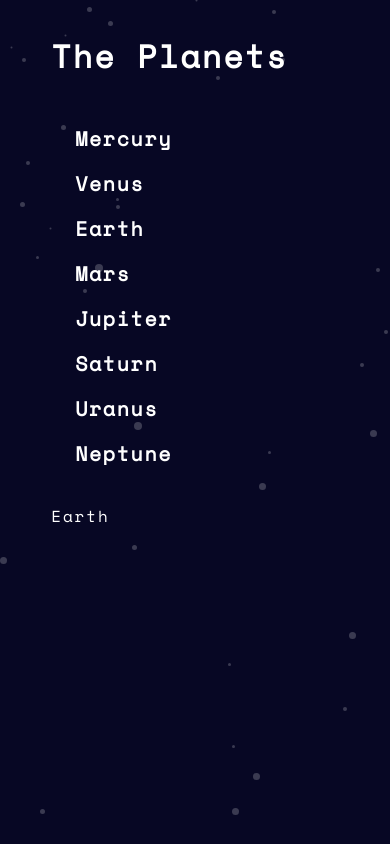
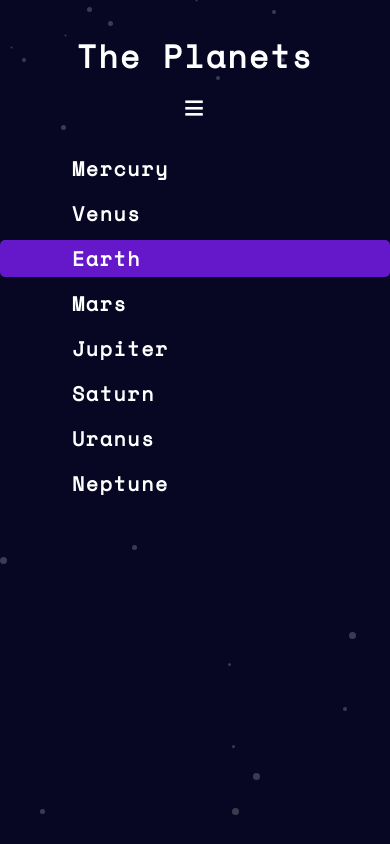
Before and after one commit to TerFrade/planet-facts, a React (Create React App) app: page /earth in a window 390 px wide. Built offline with nearby package versions, Linux system fonts and the light colour scheme.

Commit message:
some more mobile navbar style fixes

```diff
--- a/src/components/Navbar/elements.tsx
+++ b/src/components/Navbar/elements.tsx
@@ -1,10 +1,20 @@
 import React from "react"
-import { Link } from "react-router-dom"
+import { NavLink } from "react-router-dom"
 import styled from "styled-components"
 
-export default function renderLinks(planetData: any[]) {
+import { PlanetModel } from "../../models"
+
+export default function renderLinks(
+  planetData: PlanetModel[],
+  handleTogle: () => void
+) {
   return planetData.map((planet, i) => (
-    <Link key={i} to={`/${planet.name.toLowerCase()}`}>
+    <NavLink
+      key={i}
+      className={({ isActive }) => (isActive ? "active" : "")}
+      to={`/${planet.name.toLowerCase()}`}
+      onClick={handleTogle}
+    >
       <picture>
         <source
           media="(max-width: 996px)"
@@ -13,7 +23,7 @@ export default function renderLinks(planetData: any[]) {
         <img width="25px" />
       </picture>
       {planet.name}
-    </Link>
+    </NavLink>
   ))
 }
 
@@ -24,23 +34,61 @@ export const Container = styled.div`
 
   > * {
     flex-basis: 100%;
-  }
-
-  @media screen and (max-width: 996px) {
-    align-items: flex-start;
+    @media screen and (max-width: 996px) {
+      flex-basis: unset;
+    }
   }
 
   @media screen and (max-width: 1279px) {
     flex-direction: column;
     gap: 2.5rem;
   }
+
+  @media screen and (max-width: 996px) {
+    flex-direction: row;
+    justify-content: space-between;
+    align-items: flex-start;
+  }
+  @media screen and (max-width: 405px) {
+    flex-direction: column;
+    gap: unset;
+  }
 `
 
 export const Title = styled.div`
   font-size: 2rem;
   font-weight: 600;
-  @media screen and (max-width: 768px) {
+  @media screen and (max-width: 405px) {
+    width: 100%;
     text-align: center;
+  }
+`
+export const Menu = styled.div`
+  display: flex;
+  flex-direction: column;
+  align-items: flex-end;
+
+  @media screen and (max-width: 405px) {
+    width: 100%;
+    align-items: center;
+  }
+
+  label {
+    display: none;
+    font-size: 2.25rem;
+    @media screen and (max-width: 996px) {
+      display: unset;
+    }
+  }
+
+  input[type="checkbox"] {
+    display: none;
+  }
+
+  @media screen and (max-width: 996px) {
+    input[type="checkbox"]:checked ~ div {
+      display: none;
+    }
   }
 `
 
@@ -52,12 +100,19 @@ export const MenuItems = styled.div`
   a {
     max-height: 40px;
     padding: 0.25rem 0.75rem;
+    border-radius: 5px;
     letter-spacing: 0.1rem;
     font-size: 1.25rem;
     font-weight: 600;
     text-decoration: none;
+
     :hover {
-      background-color: #6518ca;
+      background-color: #6518ca8a;
+      transition: 0.25s ease-out;
+    }
+
+    @media screen and (max-width: 996px) {
+      padding: 0.25rem 3.75rem;
     }
 
     img {
@@ -71,8 +126,20 @@ export const MenuItems = styled.div`
     }
   }
 
+  a.active {
+    background-color: #6518ca;
+  }
+
   @media screen and (max-width: 996px) {
+    position: absolute;
     flex-direction: column;
+    top: 100px;
+    right: 0%;
     width: 100%;
+    background-color: #070724;
+  }
+
+  @media screen and (max-width: 405px) {
+    top: 150px;
   }
 `
--- a/src/components/Navbar/index.tsx
+++ b/src/components/Navbar/index.tsx
@@ -1,17 +1,29 @@
-import React from "react"
+import React, { useCallback, useState } from "react"
 
 import { PlanetModel } from "../../models"
-import renderLinks, { Container, Title, MenuItems } from "./elements"
+import renderLinks, { Container, Title, Menu, MenuItems } from "./elements"
 
 type Props = {
   planetData: PlanetModel[]
 }
 
 const Navbar: React.FC<Props> = ({ planetData }: Props) => {
+  const [isToggled, setIsToggled] = useState(false)
+
+  const handleTogle = useCallback(() => {
+    setIsToggled(!isToggled)
+  }, [isToggled])
+
   return (
     <Container>
       <Title>The Planets</Title>
-      <MenuItems>{renderLinks(planetData)}</MenuItems>
+      <Menu>
+        <label htmlFor="menu" onClick={handleTogle}>
+          &#8801;
+        </label>
+        <input type="checkbox" name="menu" id="menu" checked={isToggled} />
+        <MenuItems>{renderLinks(planetData, handleTogle)}</MenuItems>
+      </Menu>
     </Container>
   )
 }
```
Also changed, not shown: public/planet-data.json (+24 -24 lines).
